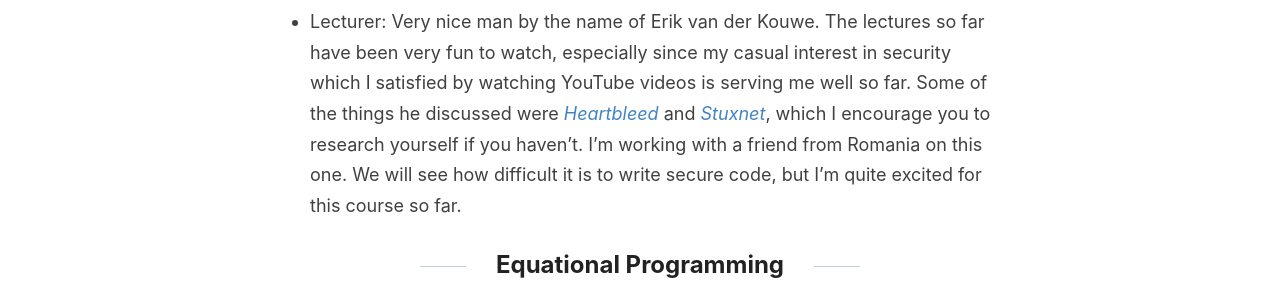
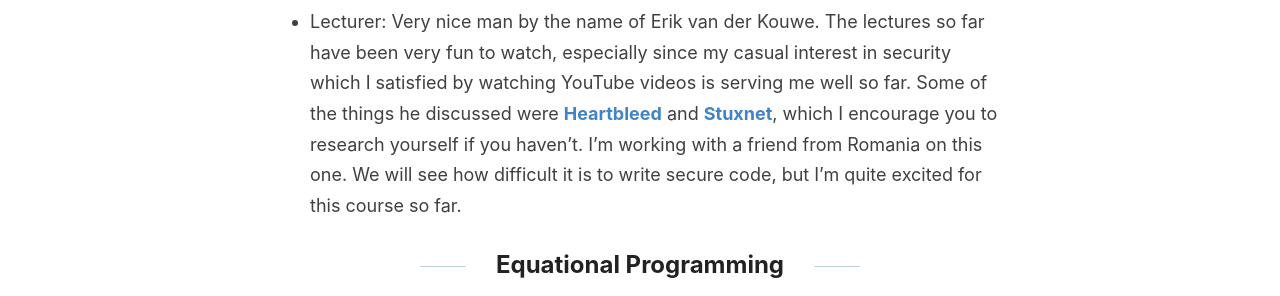
Before and after one commit to Iaotle/blog, a Jekyll site: the page built from _posts/2020-10-29-course-breakdown.md, in a window 1280 px wide. Shown: the part 1994-2290 px from the top of the page. Built offline with Jekyll 4.4.1, drawn with Linux system fonts in a browser that asks for light colours.

```diff
--- a/_posts/2020-10-29-course-breakdown.md
+++ b/_posts/2020-10-29-course-breakdown.md
@@ -21,7 +21,7 @@ This year I will be doing this course in a team of three with my Dutch friends,
 ## Secure Programming
 - Exam: Proctorio. Spyware. Really sucks that we have to compromise our own security and privacy just so the university can "ensure we are not cheating". This is just a stupid way to try to control students in their own rooms. People who have a bad internet connection, noisy neighbours, embarassing wallpaper, messy rooms, no webcam, or any number of things that can make installing spyware on your machine and sending audio, video, and screen contents unpleasant are basically given an ultimatum. An odd choice for a "Free University".
 - Assignments: The first assignment looks to be a "Secure Chat" implementation in C.
-- Lecturer: Very nice man by the name of Erik van der Kouwe. The lectures so far have been very fun to watch, especially since my casual interest in security which I satisfied by watching YouTube videos is serving me well so far. Some of the things he discussed were [*Heartbleed*](https://en.wikipedia.org/wiki/Heartbleed) and [*Stuxnet*](https://en.wikipedia.org/wiki/Stuxnet), which I encourage you to research yourself if you haven't.
+- Lecturer: Very nice man by the name of Erik van der Kouwe. The lectures so far have been very fun to watch, especially since my casual interest in security which I satisfied by watching YouTube videos is serving me well so far. Some of the things he discussed were [**Heartbleed**](https://en.wikipedia.org/wiki/Heartbleed) and [**Stuxnet**](https://en.wikipedia.org/wiki/Stuxnet), which I encourage you to research yourself if you haven't.
 I'm working with a friend from Romania on this one. We will see how difficult it is to write secure code, but I'm quite excited for this course so far.
 
 ## Equational Programming
```
